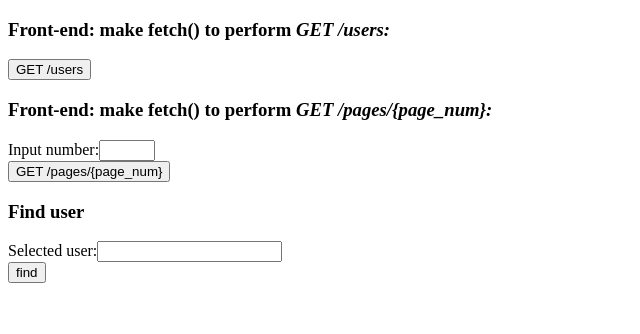
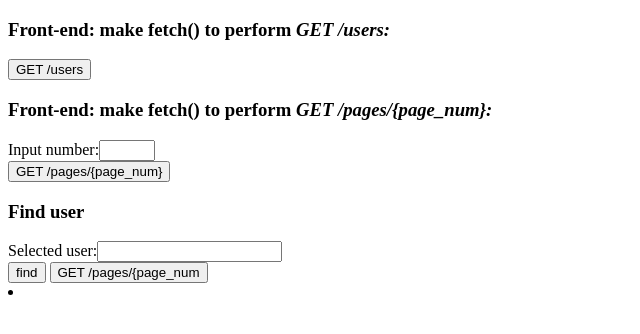
Before and after one commit to gmo88/node-express, a website: page public/index.html in a window 1280 px wide. Shown: the whole page, without its empty margins (0-640 px from the left). Drawn offline with Linux system fonts and the light colour scheme.

Commit message:
problem with adding click event to the function

```diff
--- a/public/index.html
+++ b/public/index.html
@@ -34,34 +34,54 @@
 
     button.addEventListener('click', () => openPage(document.querySelector(".inputField").value));
 
-    function fetchUsers() {
+    const fetchUsers = () => {
         fetch('/users', getParams)
           .then(resp => resp.json())
-          .then(jsonBody => {
-              data = jsonBody;
-              return jsonBody;
-          })
+          .then(jsonBody => data = jsonBody)
           .then(result => users.innerHTML = JSON.stringify(result))
           .catch(error => users.innerHTML = JSON.stringify(error));
-    }
+    };
 
-    function openPage(page_num) {
+    const createButton = (type, value, where) => {
+        let element = document.createElement("input");
+        let whereToAppend = document.querySelector(where);
+        element.setAttribute("type", type);
+        element.setAttribute("value", value);
+        whereToAppend.appendChild(element);
+        return whereToAppend;
+    };
+    const addEvent = (btn, fn) => {
+        btn.addEventListener('click', () => fn)
+    };
+    createButton('button', "GET /pages/{page_num", 'body');
+
+    const openPage = (page_num) => {
         fetch(`/pages/${page_num}`, getParams)
           .then(resp => resp.json())
           .then(jsonBody => jsonBody)
           .then(result => {
               currentPage = result;
+              console.log('current page:', currentPage);
               generateDynamicTable(currentPage);
           })
           .catch(error => document.querySelector(".container").innerHTML = JSON.stringify(error));
-    }
+    };
 
-    function getInputValue() {
+    const getInputValue = () => {
         let inputVal = document.querySelector('.userNameInput').value;
         const result = currentPage.users.filter(i => i.name.toLowerCase() === inputVal.toLowerCase());
         return result
-    }
+    };
 
+    const createList = (singleUserData) => {
+        let ul
+        let li = document.createElement("li");
+        let whereToAppend = document.querySelector("body");
+        whereToAppend.appendChild(li);
+        return whereToAppend;
+    };
+
+    createList("max");
     function generateDynamicTable(result) {
         let table = document.createElement('table');
         let tHead = document.createElement("thead");
```
